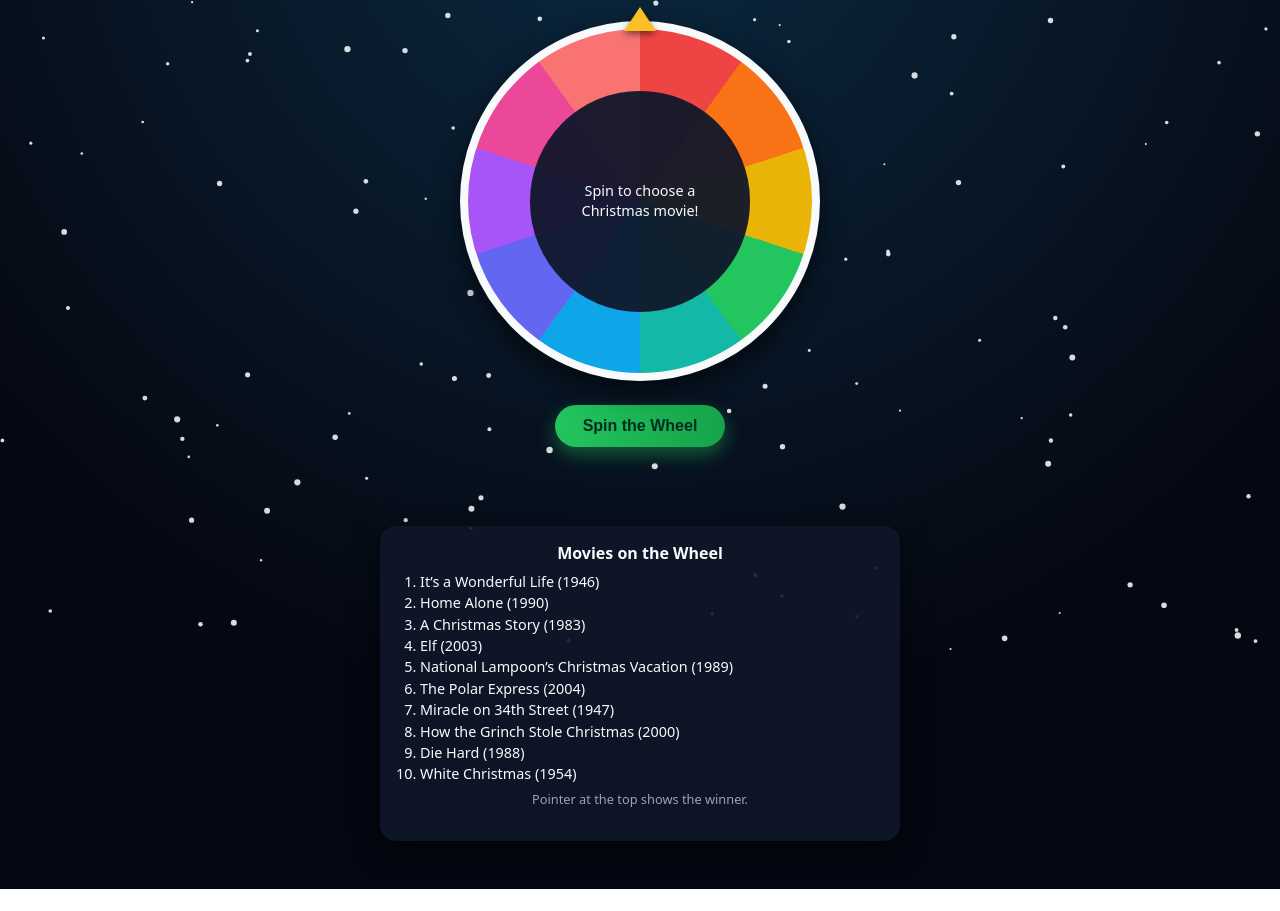
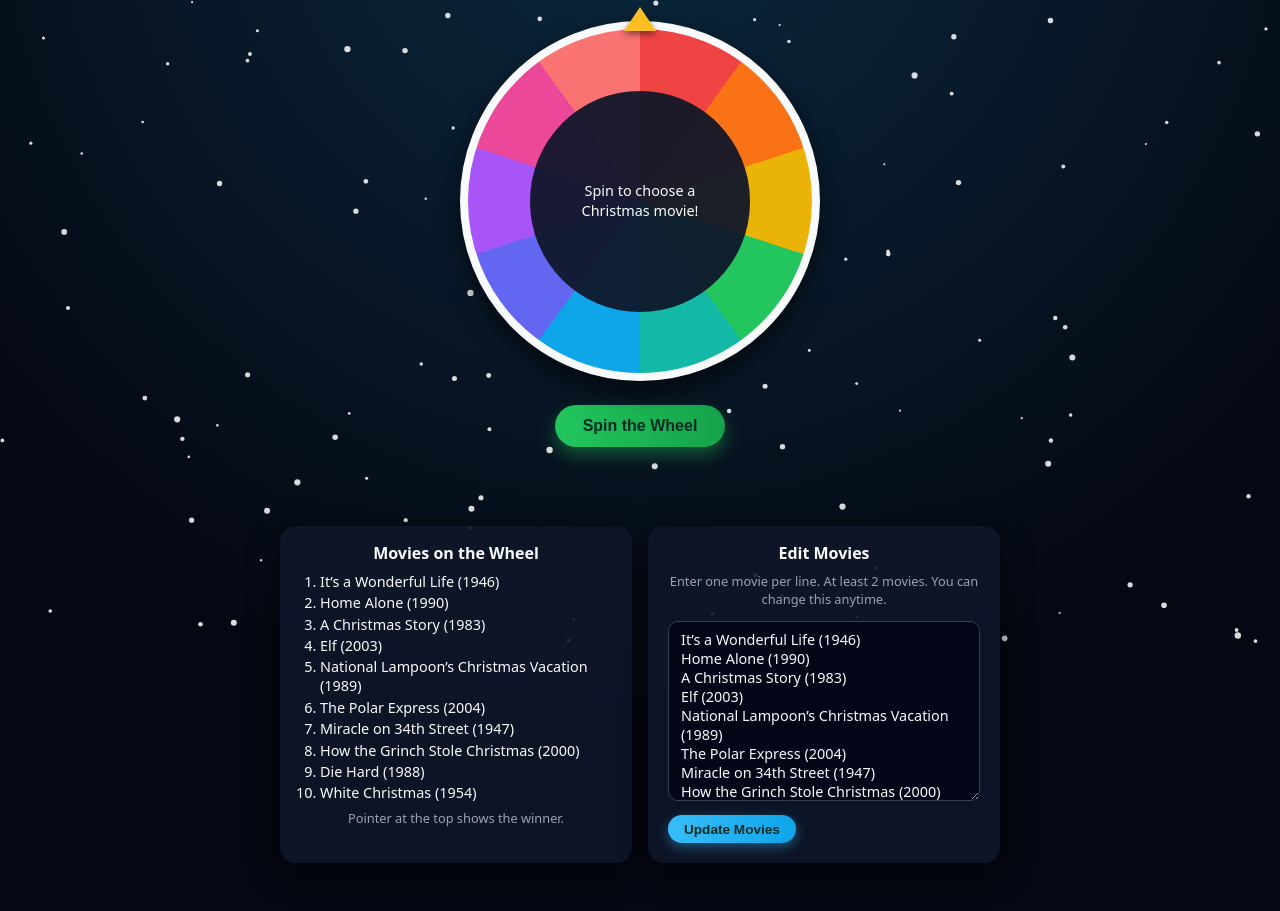
Before and after one commit to eeprof79/christmas-movie-spinner, a plain HTML site: page index.html in a window 1280 px wide. Shown: the part 139-1050 px from the top of the page. Before the commit the page ends 1028 px from the top, so only its background shows below. Drawn offline with Linux system fonts and the light colour scheme.

Commit message:
Update movie list layout and remove snow canvas
Refactor movie list and editor layout, removing snow canvas and updating styles.

```diff
--- a/index.html
+++ b/index.html
@@ -23,7 +23,6 @@
       overflow-x: hidden;
     }
 
-    /* Snow canvas */
     #snowCanvas {
       position: fixed;
       inset: 0;
@@ -59,18 +58,6 @@
       border-radius: 50%;
       border: 8px solid #f9fafb;
       box-shadow: 0 10px 25px rgba(0, 0, 0, 0.6);
-      background: conic-gradient(
-        #ef4444 0deg 36deg,
-        #f97316 36deg 72deg,
-        #eab308 72deg 108deg,
-        #22c55e 108deg 144deg,
-        #14b8a6 144deg 180deg,
-        #0ea5e9 180deg 216deg,
-        #6366f1 216deg 252deg,
-        #a855f7 252deg 288deg,
-        #ec4899 288deg 324deg,
-        #f97373 324deg 360deg
-      );
       display: flex;
       align-items: center;
       justify-content: center;
@@ -147,9 +134,16 @@
       margin-bottom: 1.5rem;
     }
 
-    .movie-list {
-      max-width: 520px;
+    .movie-panel {
+      max-width: 720px;
       width: 100%;
+      display: grid;
+      grid-template-columns: 1fr;
+      gap: 1rem;
+    }
+
+    .movie-list,
+    .movie-editor {
       background: rgba(15, 23, 42, 0.9);
       border-radius: 16px;
       padding: 1rem 1.25rem 1.25rem;
@@ -157,7 +151,8 @@
       box-shadow: 0 10px 30px rgba(0, 0, 0, 0.65);
     }
 
-    .movie-list h2 {
+    .movie-list h2,
+    .movie-editor h2 {
       font-size: 1rem;
       margin: 0 0 0.5rem;
       text-align: center;
@@ -180,6 +175,54 @@
       margin-top: 0.4rem;
     }
 
+    .movie-editor textarea {
+      width: 100%;
+      min-height: 180px;
+      border-radius: 10px;
+      border: 1px solid #374151;
+      background: #020617;
+      color: #f9fafb;
+      padding: 0.5rem 0.75rem;
+      font-family: inherit;
+      font-size: 0.9rem;
+      resize: vertical;
+    }
+
+    .movie-editor textarea:focus {
+      outline: 2px solid #22c55e;
+      outline-offset: 1px;
+    }
+
+    .update-row {
+      display: flex;
+      align-items: center;
+      justify-content: space-between;
+      gap: 0.5rem;
+      margin-top: 0.6rem;
+    }
+
+    .update-button {
+      padding: 0.4rem 1rem;
+      border-radius: 999px;
+      border: none;
+      font-size: 0.85rem;
+      font-weight: 600;
+      cursor: pointer;
+      background: linear-gradient(to right, #38bdf8, #0ea5e9);
+      color: #022c22;
+      box-shadow: 0 4px 12px rgba(56, 189, 248, 0.4);
+      white-space: nowrap;
+    }
+
+    .update-message {
+      font-size: 0.8rem;
+      color: #e5e7eb;
+    }
+
+    .update-message.error {
+      color: #fecaca;
+    }
+
     @media (min-width: 900px) {
       body {
         padding-top: 3rem;
@@ -189,6 +232,9 @@
       }
       .wheel-container {
         width: 360px;
+      }
+      .movie-panel {
+        grid-template-columns: minmax(0, 1fr) minmax(0, 1fr);
       }
     }
   </style>
@@ -213,26 +259,30 @@
 
   <div id="result" class="result"></div>
 
-  <div class="movie-list">
-    <h2>Movies on the Wheel</h2>
-    <ol id="movieList">
-      <li>It’s a Wonderful Life (1946)</li>
-      <li>Home Alone (1990)</li>
-      <li>A Christmas Story (1983)</li>
-      <li>Elf (2003)</li>
-      <li>National Lampoon’s Christmas Vacation (1989)</li>
-      <li>The Polar Express (2004)</li>
-      <li>Miracle on 34th Street (1947)</li>
-      <li>How the Grinch Stole Christmas (2000)</li>
-      <li>Die Hard (1988)</li>
-      <li>White Christmas (1954)</li>
-    </ol>
-    <p class="hint">Pointer at the top shows the winner.</p>
+  <div class="movie-panel">
+    <div class="movie-list">
+      <h2>Movies on the Wheel</h2>
+      <ol id="movieList"></ol>
+      <p class="hint">Pointer at the top shows the winner.</p>
+    </div>
+
+    <div class="movie-editor">
+      <h2>Edit Movies</h2>
+      <p class="hint">
+        Enter one movie per line. At least 2 movies. You can change this anytime.
+      </p>
+      <textarea id="movieEditor"></textarea>
+      <div class="update-row">
+        <button id="updateMoviesButton" class="update-button">Update Movies</button>
+        <div id="updateMessage" class="update-message"></div>
+      </div>
+    </div>
   </div>
 
   <script>
     (function () {
-      const movies = [
+      // ----- Initial movies -----
+      let movies = [
         "It’s a Wonderful Life (1946)",
         "Home Alone (1990)",
         "A Christmas Story (1983)",
@@ -248,13 +298,62 @@
       const wheel = document.getElementById("wheel");
       const spinButton = document.getElementById("spinButton");
       const result = document.getElementById("result");
+      const movieList = document.getElementById("movieList");
+      const movieEditor = document.getElementById("movieEditor");
+      const updateMoviesButton = document.getElementById("updateMoviesButton");
+      const updateMessage = document.getElementById("updateMessage");
 
-      const sliceCount = movies.length; // 10
-      const sliceAngle = 360 / sliceCount; // 36 degrees per slice
+      let sliceCount = movies.length;
+      let sliceAngle = 360 / sliceCount;
       let currentRotation = 0;
       let spinning = false;
 
-      // ---- Simple chime using Web Audio API ----
+      // ----- Wheel background (dynamic slices) -----
+      const sliceColors = [
+        "#ef4444",
+        "#f97316",
+        "#eab308",
+        "#22c55e",
+        "#14b8a6",
+        "#0ea5e9",
+        "#6366f1",
+        "#a855f7",
+        "#ec4899",
+        "#f97373",
+        "#84cc16",
+        "#facc15"
+      ];
+
+      function updateWheelBackground() {
+        sliceCount = movies.length;
+        sliceAngle = 360 / sliceCount;
+        const segments = [];
+
+        for (let i = 0; i < sliceCount; i++) {
+          const start = i * sliceAngle;
+          const end = start + sliceAngle;
+          const color = sliceColors[i % sliceColors.length];
+          segments.push(`${color} ${start}deg ${end}deg`);
+        }
+
+        wheel.style.background = `conic-gradient(${segments.join(",")})`;
+      }
+
+      // ----- List + editor rendering -----
+      function renderMovieList() {
+        movieList.innerHTML = "";
+        movies.forEach((title) => {
+          const li = document.createElement("li");
+          li.textContent = title;
+          movieList.appendChild(li);
+        });
+      }
+
+      function renderMovieEditor() {
+        movieEditor.value = movies.join("\n");
+      }
+
+      // ----- Simple chime using Web Audio API -----
       let audioCtx = null;
 
       function getAudioCtx() {
@@ -276,8 +375,11 @@
         const gain1 = ctx.createGain();
 
         osc1.type = "sine";
-        osc1.frequency.setValueAtTime(880, now);      // A5
-        osc1.frequency.linearRampToValueAtTime(1320, now + 0.25); // up a bit
+        osc1.frequency.setValueAtTime(880, now); // A5
+        osc1.frequency.linearRampToValueAtTime(
+          1320,
+          now + 0.25
+        );
 
         gain1.gain.setValueAtTime(0.0001, now);
         gain1.gain.exponentialRampToValueAtTime(0.3, now + 0.02);
@@ -290,30 +392,22 @@
         osc1.stop(now + 0.65);
       }
 
+      // ----- Spin logic -----
       function spin() {
-        if (spinning) return;
+        if (spinning || movies.length < 2) return;
         spinning = true;
         spinButton.disabled = true;
         result.textContent = "Spinning... 🎁";
 
-        // Choose a random movie index
-        const chosenIndex = Math.floor(Math.random() * sliceCount);
+        const chosenIndex = Math.floor(Math.random() * movies.length);
+        const extraTurns = 5 + Math.floor(Math.random() * 3); // 5–7 turns
 
-        // Spin at least 5 full turns for drama
-        const extraTurns = 5 + Math.floor(Math.random() * 3); // 5–7 full turns
-
-        // Center of the chosen slice (offset by 18° so the pointer hits the middle)
         const chosenAngle = chosenIndex * sliceAngle + sliceAngle / 2;
-
-        // We want the pointer at 0° (top), so wheel rotation should bring the chosen
-        // slice's center to the top. Negative because we rotate the wheel, not pointer.
         const targetRotation = -(extraTurns * 360 + chosenAngle);
 
         currentRotation = targetRotation;
-
         wheel.style.transform = `rotate(${currentRotation}deg)`;
 
-        // Match the CSS transition duration (4s)
         setTimeout(() => {
           const movie = movies[chosenIndex];
           result.textContent = `You got: 🎬 ${movie}`;
@@ -325,23 +419,49 @@
 
       spinButton.addEventListener("click", spin);
 
-      // ---- Snowfall background ----
+      // ----- Update movies from editor -----
+      function updateMoviesFromEditor() {
+        const lines = movieEditor.value
+          .split("\n")
+          .map((line) => line.trim())
+          .filter((line) => line.length > 0);
+
+        if (lines.length < 2) {
+          updateMessage.textContent = "Please enter at least 2 movies.";
+          updateMessage.classList.add("error");
+          return;
+        }
+
+        movies = lines;
+        updateMessage.textContent = `Updated ${movies.length} movie${movies.length === 1 ? "" : "s"}.`;
+        updateMessage.classList.remove("error");
+
+        renderMovieList();
+        updateWheelBackground();
+
+        // Reset result & rotation for a clean visual reset
+        result.textContent = "";
+        currentRotation = 0;
+        wheel.style.transform = "rotate(0deg)";
+      }
+
+      updateMoviesButton.addEventListener("click", updateMoviesFromEditor);
+
+      // ----- Snowfall background -----
       const canvas = document.getElementById("snowCanvas");
       const ctx2 = canvas.getContext("2d");
-
       let width = window.innerWidth;
       let height = window.innerHeight;
-      canvas.width = width;
-      canvas.height = height;
 
-      function onResize() {
+      function resizeCanvas() {
         width = window.innerWidth;
         height = window.innerHeight;
         canvas.width = width;
         canvas.height = height;
       }
 
-      window.addEventListener("resize", onResize);
+      window.addEventListener("resize", resizeCanvas);
+      resizeCanvas();
 
       const flakes = [];
       const FLAKE_COUNT = 140;
@@ -390,6 +510,11 @@
 
       initFlakes();
       snowLoop();
+
+      // ----- Initial render -----
+      renderMovieList();
+      renderMovieEditor();
+      updateWheelBackground();
     })();
   </script>
 </body>
```
